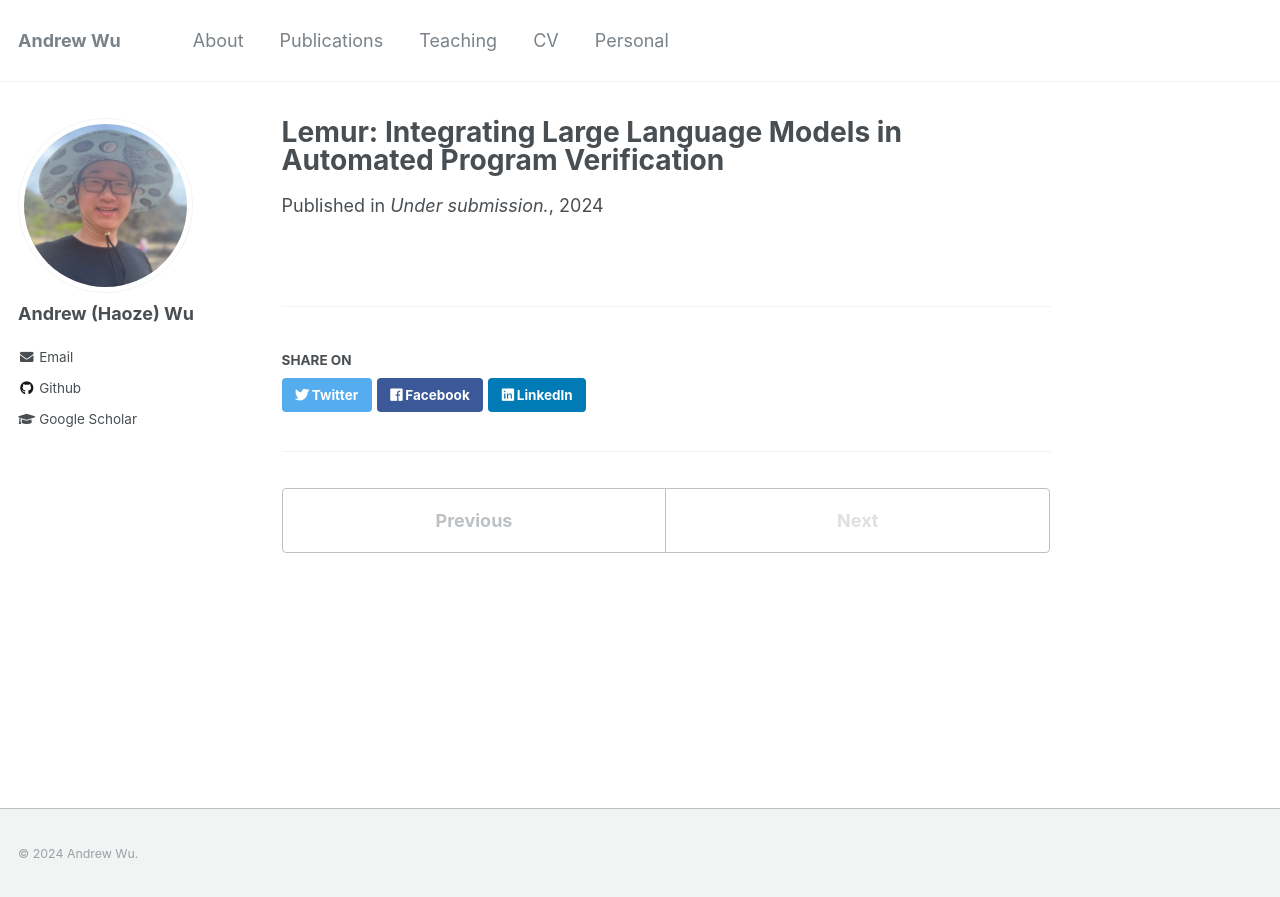
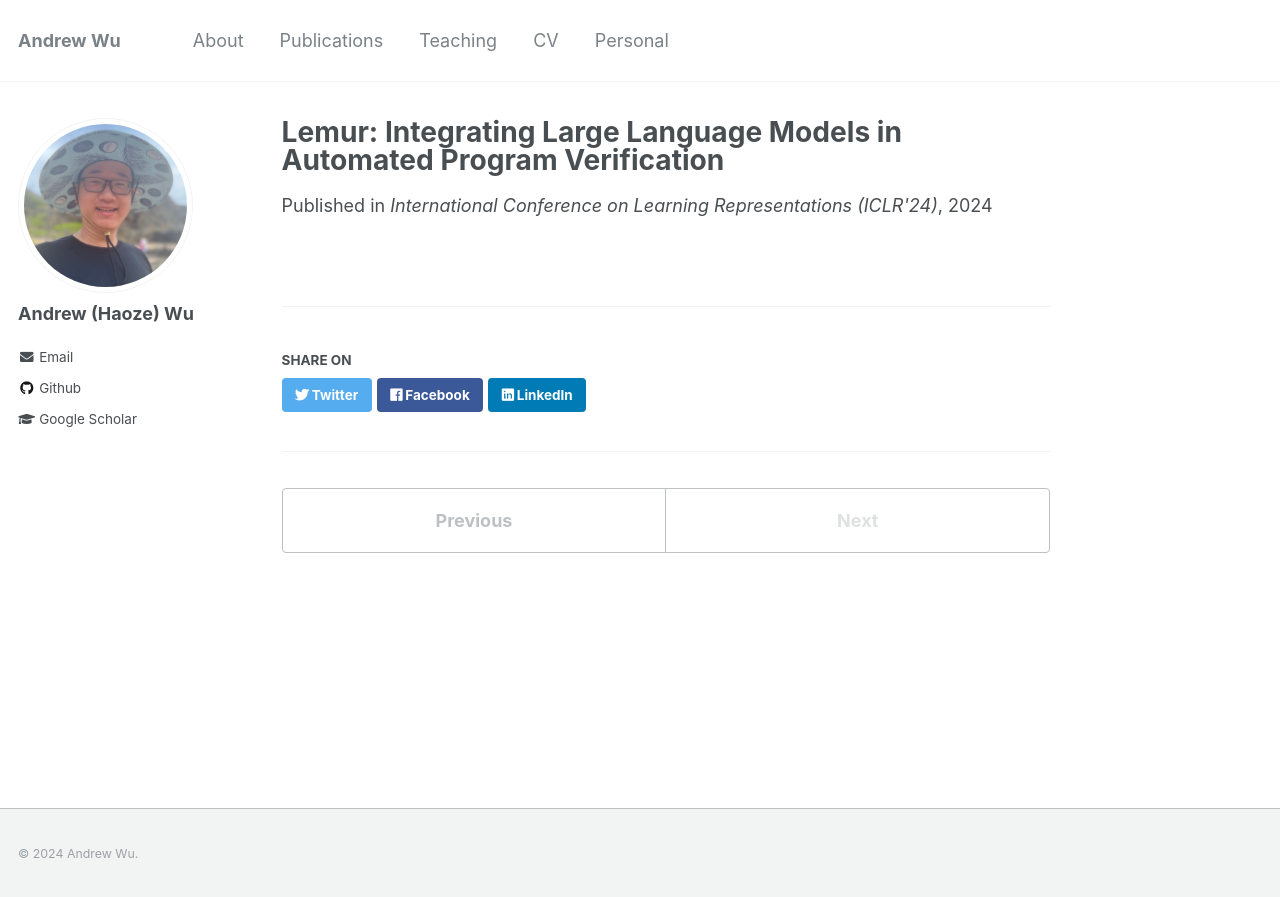
Before and after one commit to wu-haoze/wu-haoze.github.io, a Jekyll site: the page built from _publications/2024-4-1-framework.md, in a window 1280 px wide. Shown: the top 897 px of the page. Built offline with Jekyll 4.4.1, drawn with Linux system fonts in a browser that asks for light colours.

Commit message:
Update 2024-4-1-framework.md

```diff
--- a/_publications/2024-4-1-framework.md
+++ b/_publications/2024-4-1-framework.md
@@ -1,13 +1,12 @@
 ---
 title:  "Lemur: Integrating Large Language Models in Automated Program Verification"
 collection: publications
-venue: Under submission.
-bibtex: '../files/wu-2023-lemur.bib'
+venue: International Conference on Learning Representations (ICLR'24)
+bibtex: '../files/wu-2024-lemur.bib'
 paperurl: 'https://arxiv.org/abs/2310.04870'
-codeurl:
+codeurl: 'https://github.com/wu-haoze/Lemur-program-verification'
 link:
 authors: Haoze Wu, Clark Barrett, Nina Narodytska
 honor:
 equal:
-preprint: true
 ---
```
